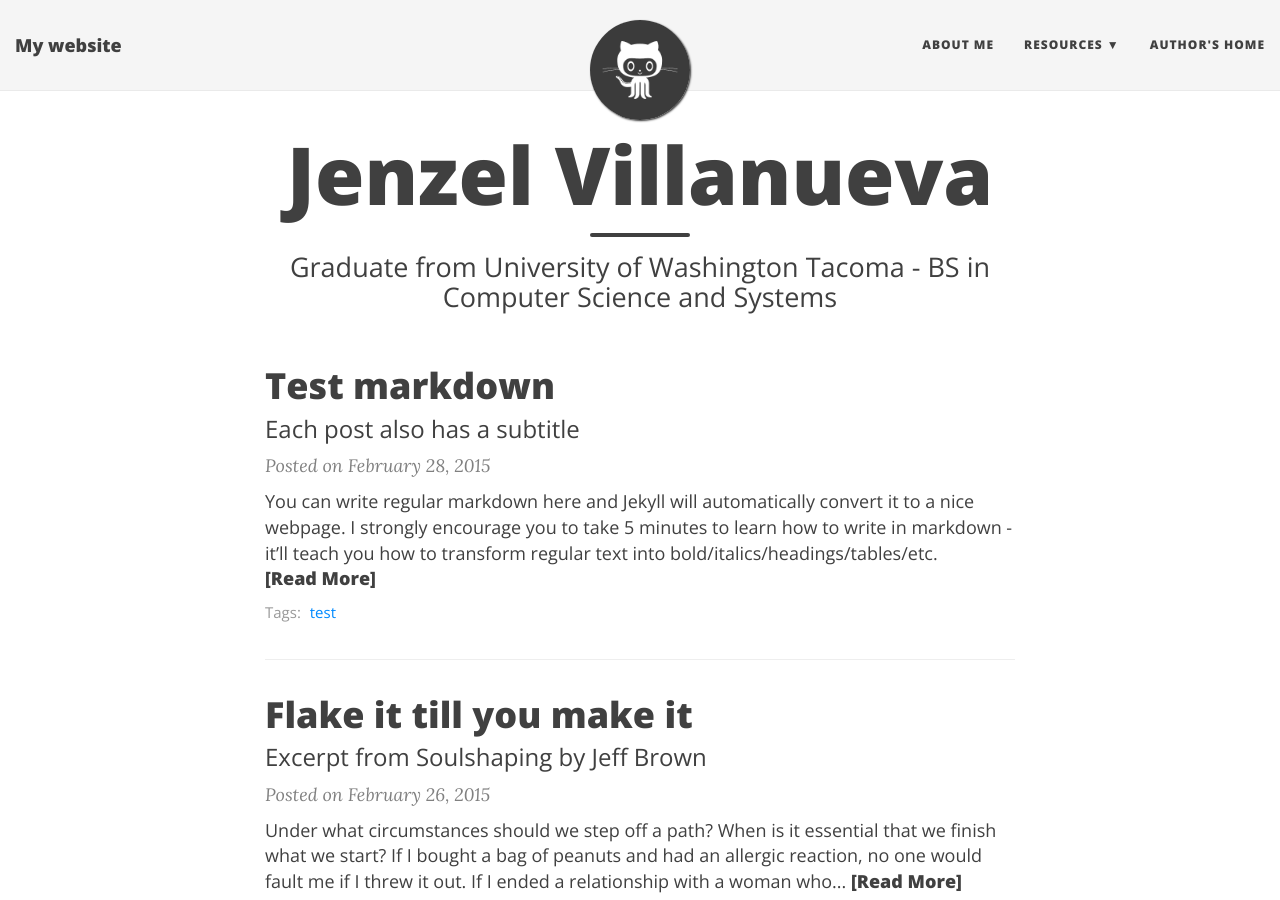
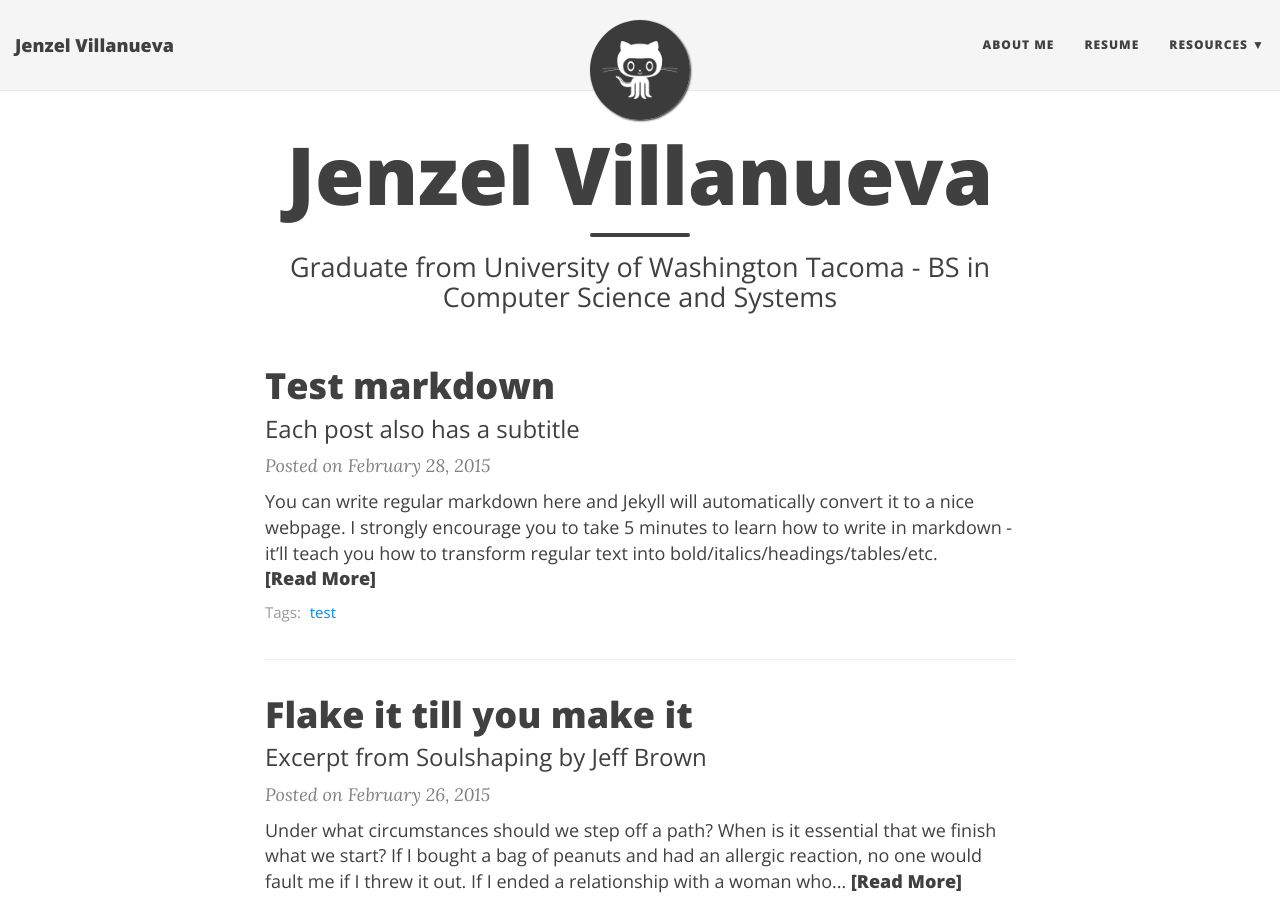
Before and after one commit to jdawgeus/jdawgeus.github.io, a Jekyll site: the page built from index.html, in a window 1280 px wide and 900 px high. Built offline with Jekyll 4.4.1, drawn with Linux system fonts in a browser that asks for light colours; nearby versions of some CDN libraries; the list of posts is cut into pages by our own code.

Commit message:
Attaching Resume to website

```diff
--- a/_config.yml
+++ b/_config.yml
@@ -1,7 +1,7 @@
 # --- General options --- #
 
 # Name of website
-title: My website
+title: Jenzel Villanueva
 
 # Short description of your site
 description: Test Description. Website under construction.
@@ -21,10 +21,10 @@ description: Test Description. Website under construction.
 # List of links in the navigation bar
 navbar-links:
   About Me: "aboutme"
+  Resume: "JVResume.pdf"
   Resources:
     - Beautiful Jekyll: "http://deanattali.com/beautiful-jekyll/"
     - Learn markdown: "http://www.markdowntutorial.com/"
-  Author's home: "http://deanattali.com"
 
 # Image to show in the navigation bar - image must be a square (width = height)
 # Remove this parameter if you don't want an image in the navbar
@@ -67,7 +67,7 @@ author:
 # You can reorder the items to define the link order.
 # If you want to add a new link that isn't here, you'll need to also edit the file _data/SocialNetworks.yml
 social-network-links:
-  rss: true
+# rss: true
   email: "someone@example.com"
 # facebook: yourname
   github: chainchomp7
@@ -81,7 +81,7 @@ social-network-links:
 #  youtube: user/yourname
 #  spotify: yourname
 #  telephone: +14159998888
-  steam: chainchomp764
+# steam: chainchomp764
   twitch: chainchomp7
 #  yelp: yourname
 
```
Also changed, not shown: 1 other file.
